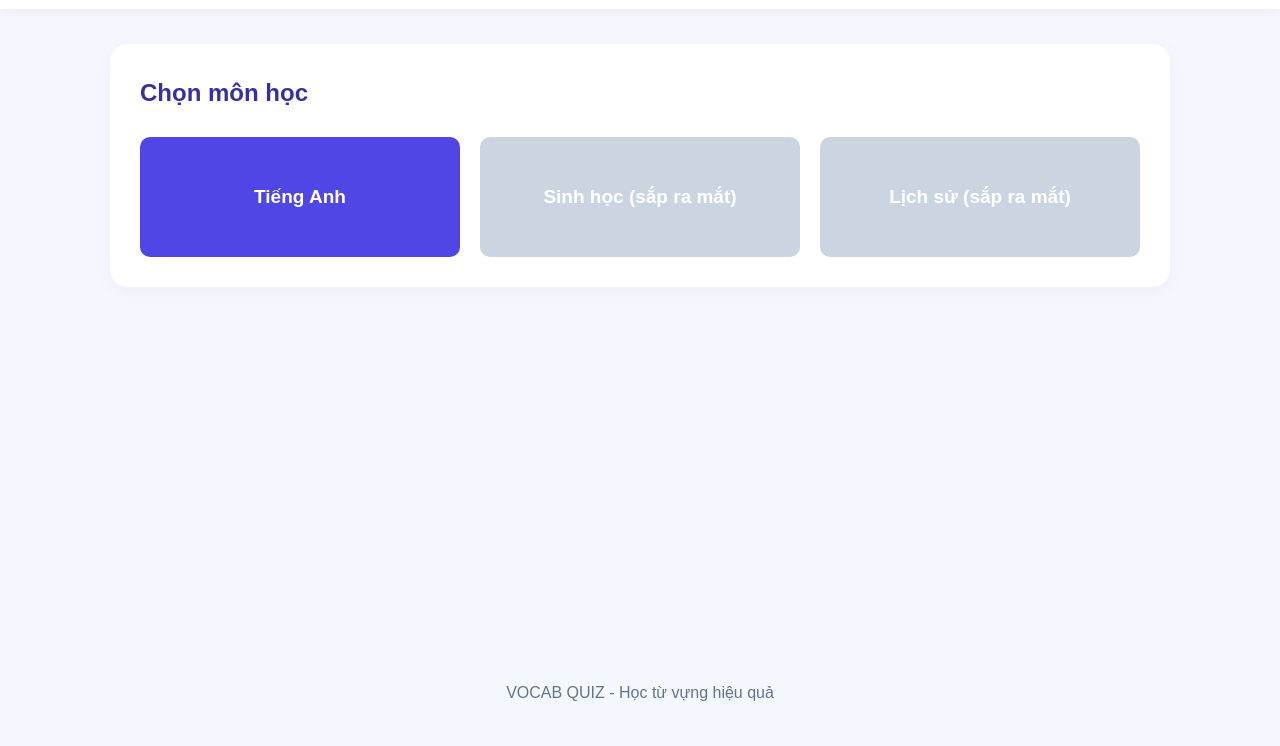
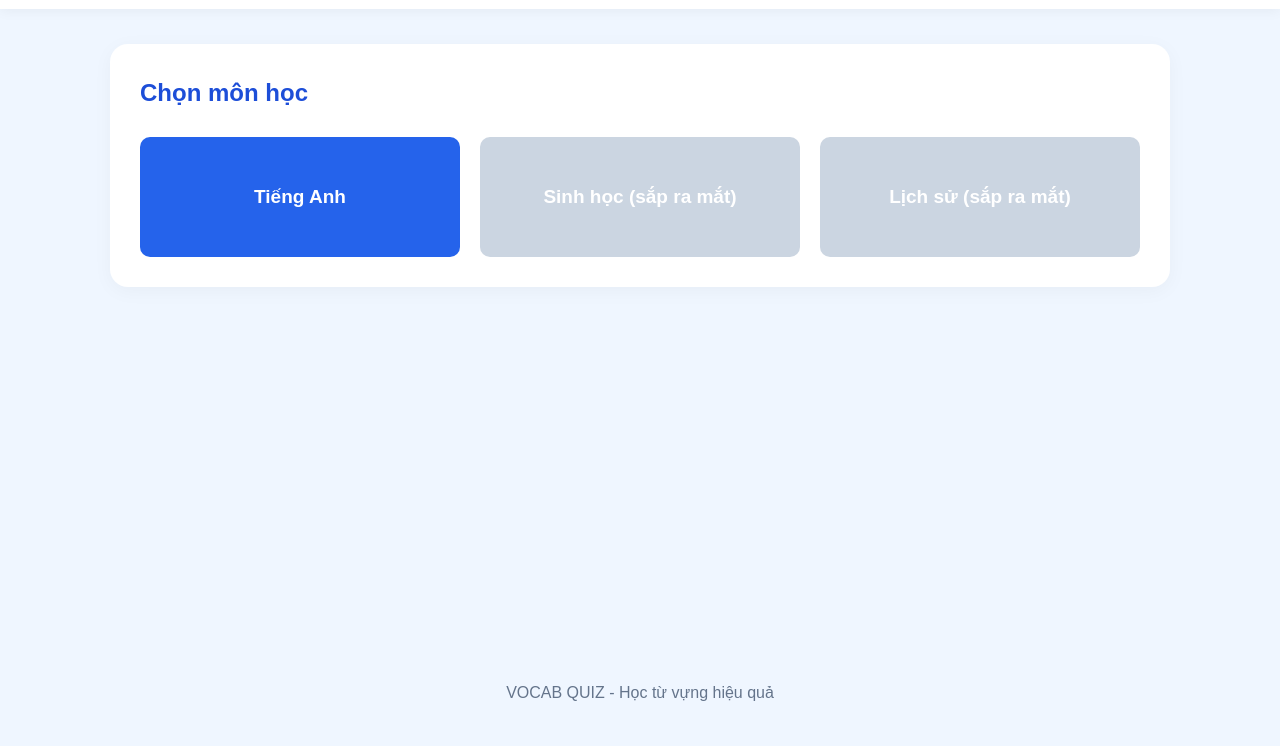
Before and after one commit to Miinquaan/10diemcungquiz, a plain HTML site: page index.html in a window 1280 px wide. Shown: the part 69-815 px from the top of the page. Drawn offline with nearby package versions, Linux system fonts and the light colour scheme; a script that the page names is missing.

Commit message:
Update style.css
Add website styles

```diff
--- a/css/style.css
+++ b/css/style.css
@@ -1,13 +1,15 @@
+
 
 :root {
-  --primary: #4f46e5;
-  --primary-dark: #3730a3;
-  --background: #f5f7ff;
+  --primary: #2563eb;
+  --primary-dark: #1d4ed8;
+  --background: #eff6ff;
   --surface: #ffffff;
   --text: #1e293b;
   --muted: #64748b;
-  --border: #e2e8f0;
+  --border: #dbeafe;
 }
+
 
 * {
   box-sizing: border-box;
```
